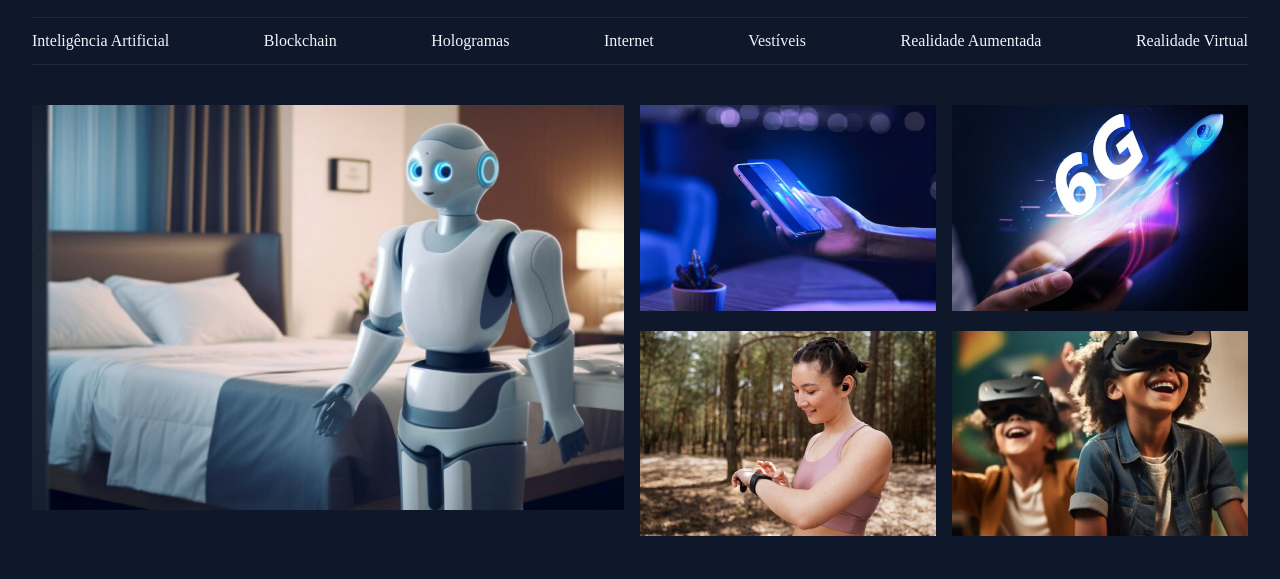
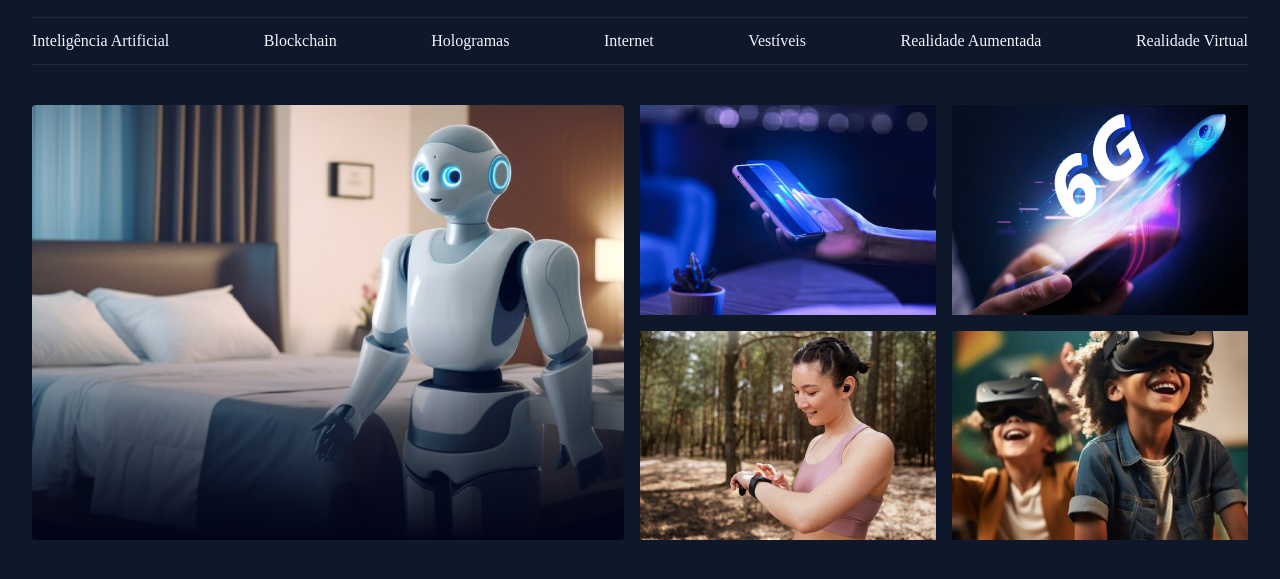
Before and after one commit to DavydKaio/projeto-news-portal-fullstack, a plain HTML site: page index.html in a window 1280 px wide. Shown: the part 55-634 px from the top of the page. Drawn offline with Linux system fonts and the light colour scheme.

Commit message:
Adicionando fundo com degrade

```diff
--- a/index.html
+++ b/index.html
@@ -44,7 +44,7 @@
 
   <main class="grid container">
     <section id="featured" class="grid grid-flow-col gap-16">
-      <div>
+      <div class="card">
         <img src="assets/images/Image 01.png" alt="">
       </div>
 
--- a/styles/sections.css
+++ b/styles/sections.css
@@ -0,0 +1,22 @@
+#featured {
+  img {
+    height: 100%;
+    object-fit: cover;
+  }
+
+  .card {
+    border-radius: 4px;
+    position: relative;
+    overflow: hidden;
+
+    &::before {
+      content: "";
+      position: absolute;
+      inset: 0;
+      top: 50%;
+      background: linear-gradient(180deg,
+          transparent 0%,
+          #020517 100%);
+    }
+  }
+}
```
Also changed, not shown: styles/global.css (line endings or trailing spaces), styles/header.css (line endings or trailing spaces), styles/index.css (line endings or trailing spaces), styles/utility.css (line endings or trailing spaces), 2 other files.
